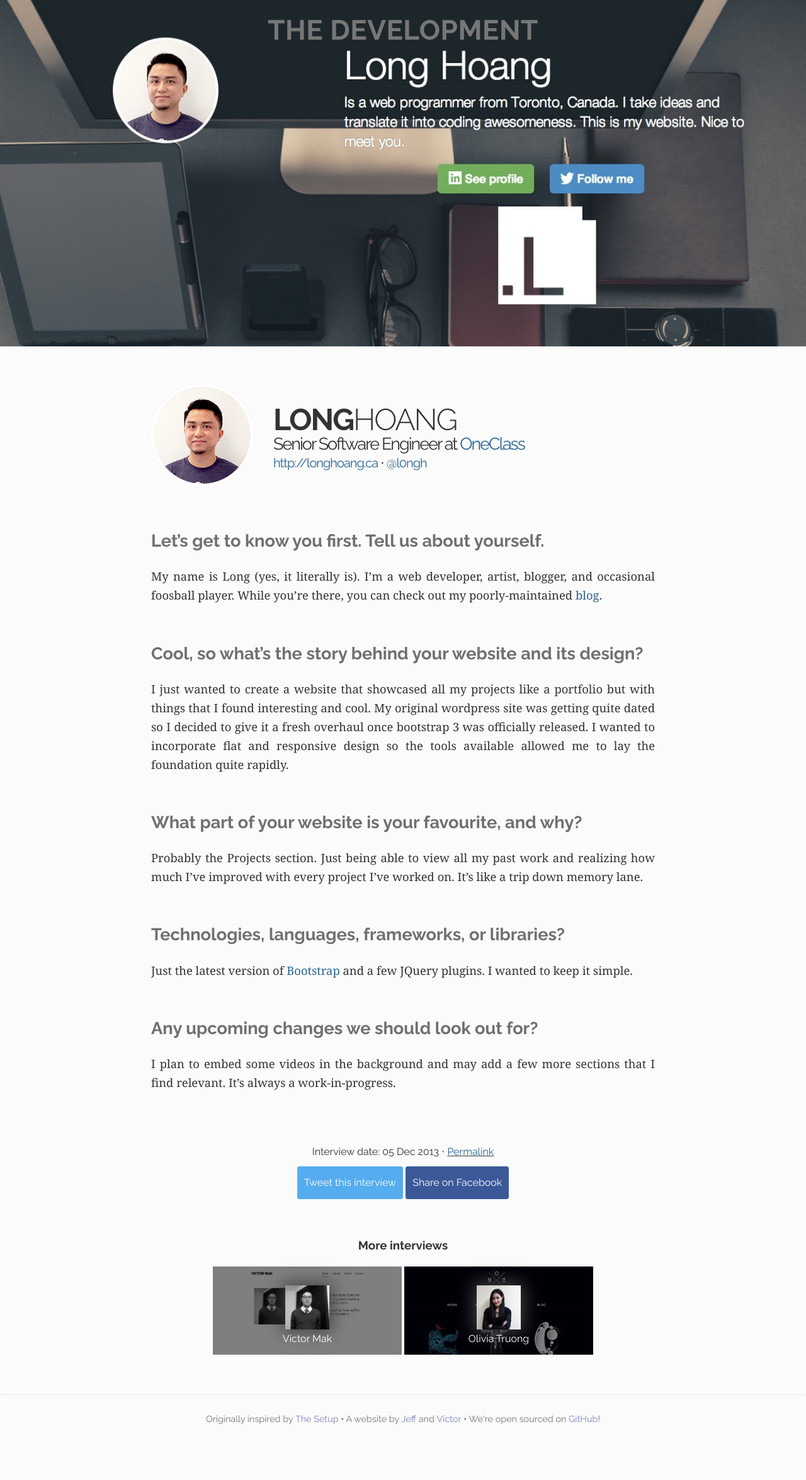
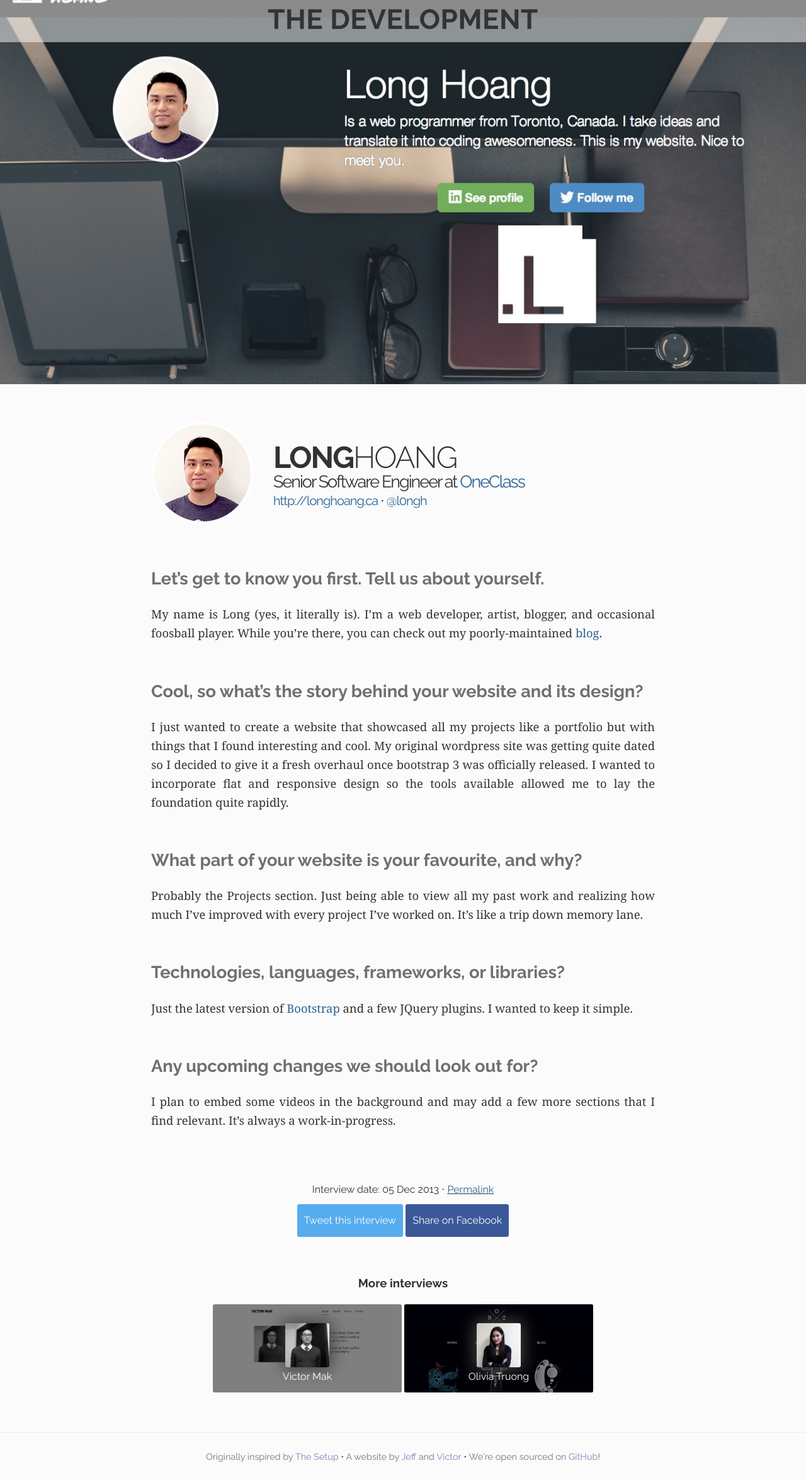
Before and after one commit to the-development/thedevelopment, a Jekyll site: the page built from _posts/2013-12-05-long-hoang.md, in a window 1280 px wide. Shown: the whole page at 63% size. Built offline with Jekyll 4.4.1, drawn with Linux system fonts in a browser that asks for light colours; Markdown is read by kramdown in place of the engine named in the settings; before the commit the page ends 2290 px from its top, so only the background shows below that.

Commit message:
Opacity in the navbar to help distinguish

```diff
--- a/css/main.css
+++ b/css/main.css
@@ -169,6 +169,9 @@ a:hover {
   width: 100%;
   position: relative;
   z-index: 9999;
+  background-color: rgba(255, 255, 255, 0.5);
+  padding-top: 1em;
+  padding-bottom: 1em;
 }
 
 #nav a:hover {
@@ -192,7 +195,6 @@ a:hover {
   text-transform: uppercase;
   letter-spacing: 0.5px;
   color: #333;
-  padding-top: 0.75em;
 }
 
 /*****************************************************************************/
@@ -207,11 +209,11 @@ a:hover {
 }
 
 #post-screenshot {
-  height: 550px;
+  height: 610px;
   width: 100%;
-  margin-top: -35px;
   text-align: center;
   margin-bottom: 1.75em;
+  margin-top: calc(-35px - 2em);
 }
 
 #post-info {
@@ -392,6 +394,7 @@ a:hover {
   position: relative;
   height: 100%;
   width: 300px;
+  border-radius: 3px;
   text-align: center;
 }
 
@@ -400,6 +403,7 @@ a:hover {
   width: 100%;
   position: absolute;
   color: #fff;
+  border-radius: 3px;
   background-color: rgba(0,0,0,0.5);
 }
 
@@ -408,6 +412,7 @@ a:hover {
   display: block;
   width: 70px;
   margin-top: 30px;
+  border-radius: 3px;
   box-shadow: 0px 0px 25px 4px #444;
 }
 
```
